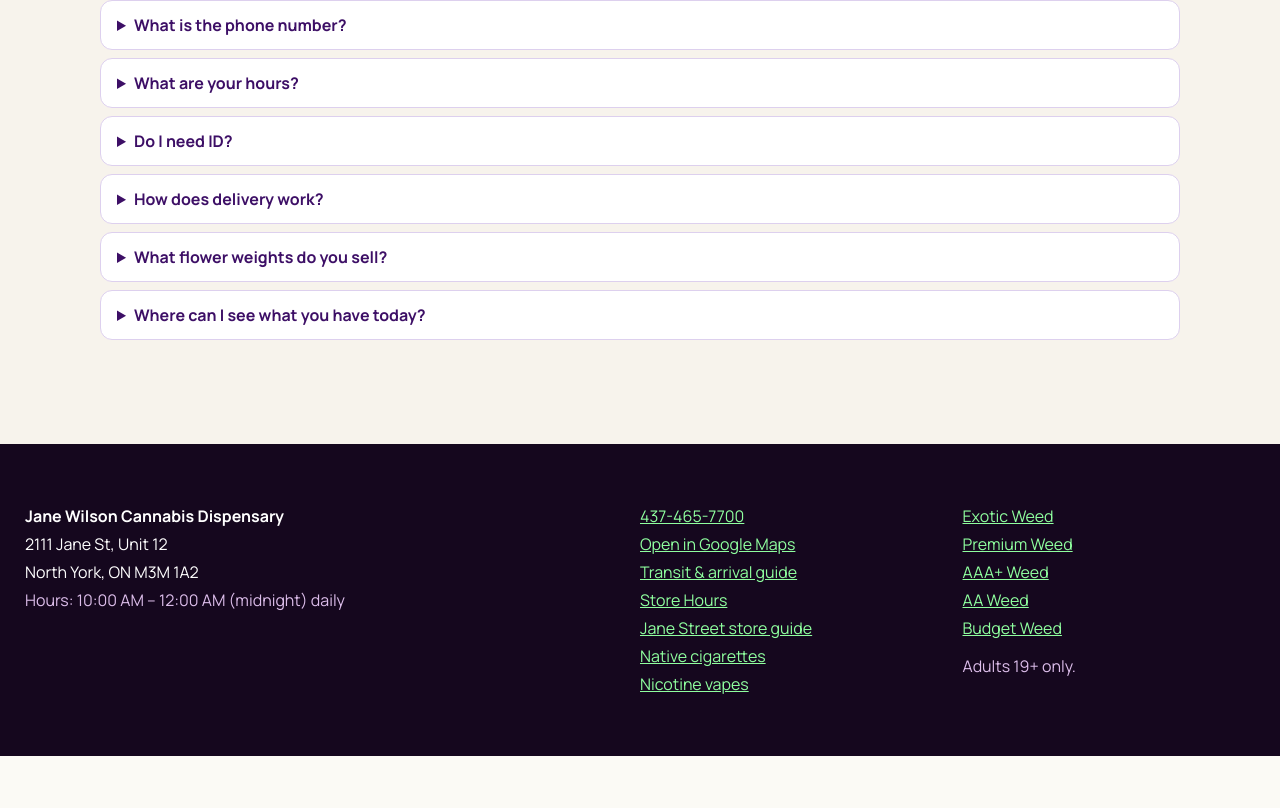
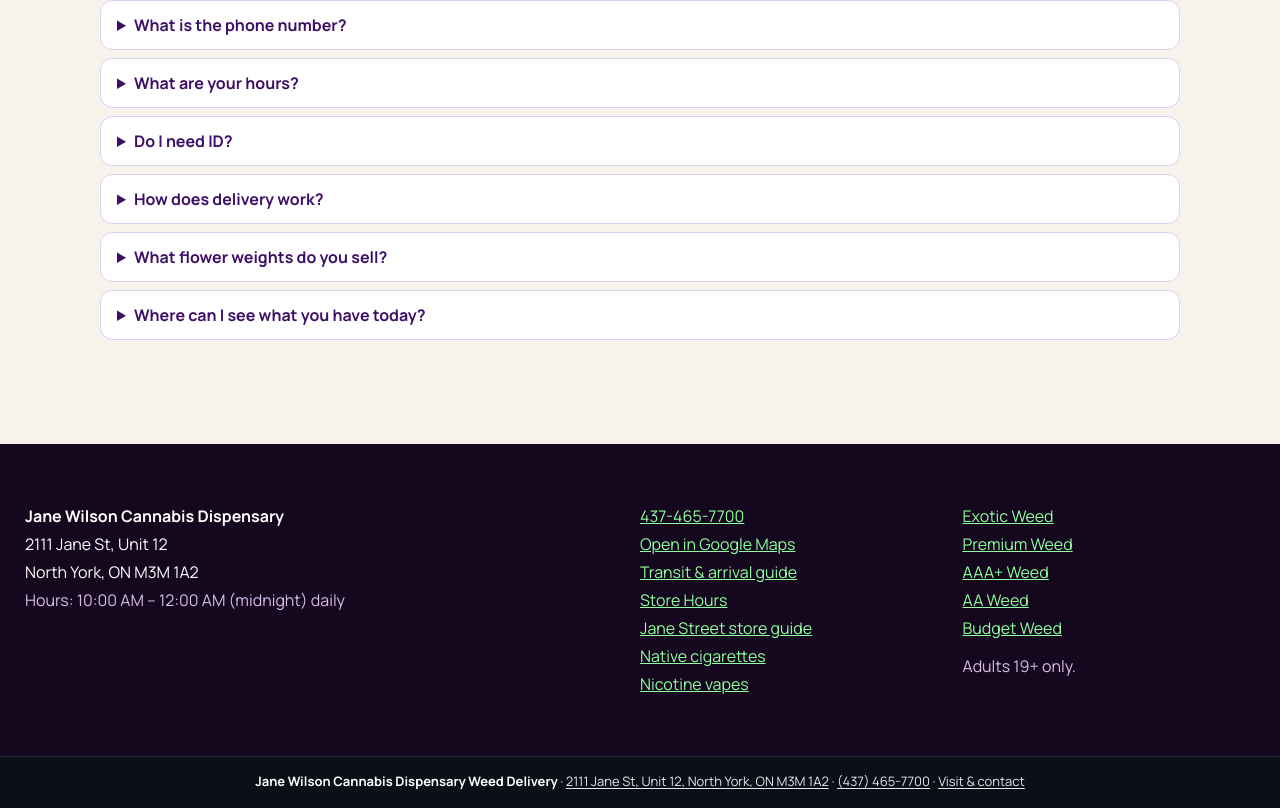
Before and after one commit to athenashopvn888/jane-wilson-cannabis-dispensary, a Next.js app: page /faq in a window 1280 px wide. Shown: the part 760-1568 px from the top of the page. Before the commit the page ends 1516 px from the top, so only its background shows below. Built offline with nearby package versions, Linux system fonts and the light colour scheme.

Commit message:
feat(seo): full-name NAP (additive)

```diff
--- /dev/null
+++ b/app/components/FullNameNap.tsx
@@ -0,0 +1,72 @@
+"use client";
+
+import { usePathname } from "next/navigation";
+import { FULL_NAME_NAP, FULL_NAME_NAP_ADDRESS } from "../lib/fullNameNap";
+
+/**
+ * JWS01 exact full-name NAP (name, address, phone) line, shown at the foot of every page.
+ * Name = the store's full name exactly as used on its Google Business Profile.
+ * Address and phone = the public GBP primary phone and storefront address. No delivery-line numbers.
+ * Additive only: sits below each page's existing footer. Hidden on in-store TV screens.
+ * On /contact, /visit and /hours it expands into a NAP + hours block.
+ */
+
+const HIDE_ON = /^\/(fl)?tv/i;
+const CONTACT_PAGES = /^\/(contact|visit|hours)(\/|$)/i;
+
+const linkStyle = { color: "inherit", textDecoration: "underline", textUnderlineOffset: "2px" } as const;
+
+export default function FullNameNap() {
+  const pathname = usePathname() || "/";
+  if (HIDE_ON.test(pathname)) return null;
+  const expanded = CONTACT_PAGES.test(pathname);
+  const n = FULL_NAME_NAP;
+  return (
+    <section
+      aria-label={`${n.fullName} name, address and phone`}
+      data-fullname-nap={n.code}
+      style={{
+        background: "#0b0f17",
+        color: "#e5e7eb",
+        borderTop: "1px solid rgba(255,255,255,0.12)",
+        padding: expanded ? "22px 16px calc(24px + env(safe-area-inset-bottom))" : "14px 16px calc(16px + env(safe-area-inset-bottom))",
+        textAlign: "center",
+        fontSize: "13px",
+        lineHeight: 1.6,
+        overflowWrap: "anywhere",
+        position: "relative",
+        zIndex: 1,
+      }}
+    >
+      {expanded ? (
+        <div style={{ maxWidth: 560, margin: "0 auto", textAlign: "left", border: "1px solid rgba(255,255,255,0.18)", borderRadius: 12, padding: "16px 18px", background: "rgba(255,255,255,0.04)" }}>
+          <h2 style={{ margin: "0 0 8px", fontSize: "16px", fontWeight: 800, color: "#ffffff", lineHeight: 1.3 }}>{n.fullName}</h2>
+          <p style={{ margin: "0 0 4px" }}>
+            <a href={n.mapsUrl} target="_blank" rel="noopener noreferrer" style={linkStyle}>{FULL_NAME_NAP_ADDRESS}</a>
+          </p>
+          <p style={{ margin: "0 0 4px" }}>
+            Phone: <a href={n.phoneTel} style={linkStyle}>{n.phoneDisplay}</a>
+          </p>
+          <p style={{ margin: 0 }}>Hours: {n.hours}</p>
+          {n.neighbourhood ? (
+            <div data-fullname-area="" style={{ marginTop: 12, paddingTop: 10, borderTop: "1px solid rgba(255,255,255,0.14)" }}>
+              <p style={{ margin: "0 0 4px", fontWeight: 700, color: "#ffffff" }}>Cannabis Dispensary in {n.neighbourhood}</p>
+              {n.intersection ? <p style={{ margin: "0 0 4px" }}>Nearest intersection: {n.intersection}</p> : null}
+              {n.transit ? <p style={{ margin: 0 }}>Transit: {n.transit}</p> : null}
+            </div>
+          ) : null}
+        </div>
+      ) : (
+        <p style={{ margin: 0 }}>
+          <strong style={{ color: "#ffffff" }}>{n.fullName}</strong>
+          {" · "}
+          <a href={n.mapsUrl} target="_blank" rel="noopener noreferrer" style={linkStyle}>{FULL_NAME_NAP_ADDRESS}</a>
+          {" · "}
+          <a href={n.phoneTel} style={linkStyle}>{n.phoneDisplay}</a>
+          {" · "}
+          <a href={n.visitPath} style={linkStyle} data-fullname-visit-link="">Visit &amp; contact</a>
+        </p>
+      )}
+    </section>
+  );
+}
--- a/app/layout.tsx
+++ b/app/layout.tsx
@@ -1,3 +1,4 @@
+import FullNameNap from "./components/FullNameNap";
 import PinnedNavClearance from "./components/PinnedNavClearance";
 import type { Metadata } from "next";
 import { DM_Serif_Display, Manrope } from "next/font/google";
@@ -63,6 +64,7 @@
     <html lang="en-CA" className={`${bodyFont.variable} ${displayFont.variable}`}>
       <body>
         {children}
+        <FullNameNap />
         <PinnedNavClearance />
         <JsonLd data={schema} />
       </body>
--- /dev/null
+++ b/app/lib/fullNameNap.ts
@@ -0,0 +1,23 @@
+/**
+ * JWS01 exact full name + NAP. Name = original store name + "Dispensary Weed Delivery" (no GBP record).
+ * Public Master Lines phone only (never the SOD line). Map link = the site's existing Google Maps pin.
+ */
+export const FULL_NAME_NAP = {
+  "code": "JWS01",
+  "fullName": "Jane Wilson Cannabis Dispensary Weed Delivery",
+  "street": "2111 Jane St, Unit 12",
+  "city": "North York",
+  "region": "ON",
+  "postal": "M3M 1A2",
+  "phoneDisplay": "(437) 465-7700",
+  "phoneTel": "tel:+14374657700",
+  "hours": "Open daily 10 AM to 12 AM (midnight)",
+  "mapsUrl": "https://maps.app.goo.gl/vxXQtLG52Fw6UeZy6",
+  "placeId": "",
+  "neighbourhood": "Jane and Wilson / Downsview",
+  "intersection": "Jane St & Wilson Ave",
+  "transit": "TTC 35 Jane and 935 Jane Express stop at Wilson Avenue",
+  "visitPath": "/visit"
+} as const;
+
+export const FULL_NAME_NAP_ADDRESS = `${FULL_NAME_NAP.street}, ${FULL_NAME_NAP.city}, ${FULL_NAME_NAP.region} ${FULL_NAME_NAP.postal}`;
--- a/app/lib/store.ts
+++ b/app/lib/store.ts
@@ -103,7 +103,8 @@
   return {
     "@type": "CannabisStore",
     "@id": `${STORE.origin}/#store`,
-    name: STORE.name,
+    name: "Jane Wilson Cannabis Dispensary Weed Delivery",
+    alternateName: STORE.name,
     url: STORE.origin,
     telephone: STORE.phoneHref,
     openingHoursSpecification: {
--- a/app/page.tsx
+++ b/app/page.tsx
@@ -1,3 +1,4 @@
+import { FULL_NAME_NAP } from "./lib/fullNameNap";
 import Image from "next/image";
 import Link from "next/link";
 import BannerCreative from "./components/BannerCreative";
@@ -74,6 +75,7 @@
           <div className="heroBadge">JANE STREET · NORTH YORK · ADULTS 19+</div>
           <p className="eyebrow">ONE LOCAL STOREFRONT · FIVE CLEAR WEED TIERS</p>
           <h1><span>Jane Wilson Cannabis Dispensary</span>Find your tier. Know your stop.</h1>
+          <p data-fullname-subline="" style={{ margin: "4px 0 0", fontSize: "13px", fontWeight: 600, lineHeight: 1.35, opacity: 0.85, color: "inherit", overflowWrap: "anywhere" }}>{FULL_NAME_NAP.fullName}</p>
           <p className="heroText">
             Browse five clearly labelled Weed collections, current menu previews, native cigarettes and nicotine vapes before heading to Unit 12 near Jane Street and Wilson Avenue.
           </p>
```
